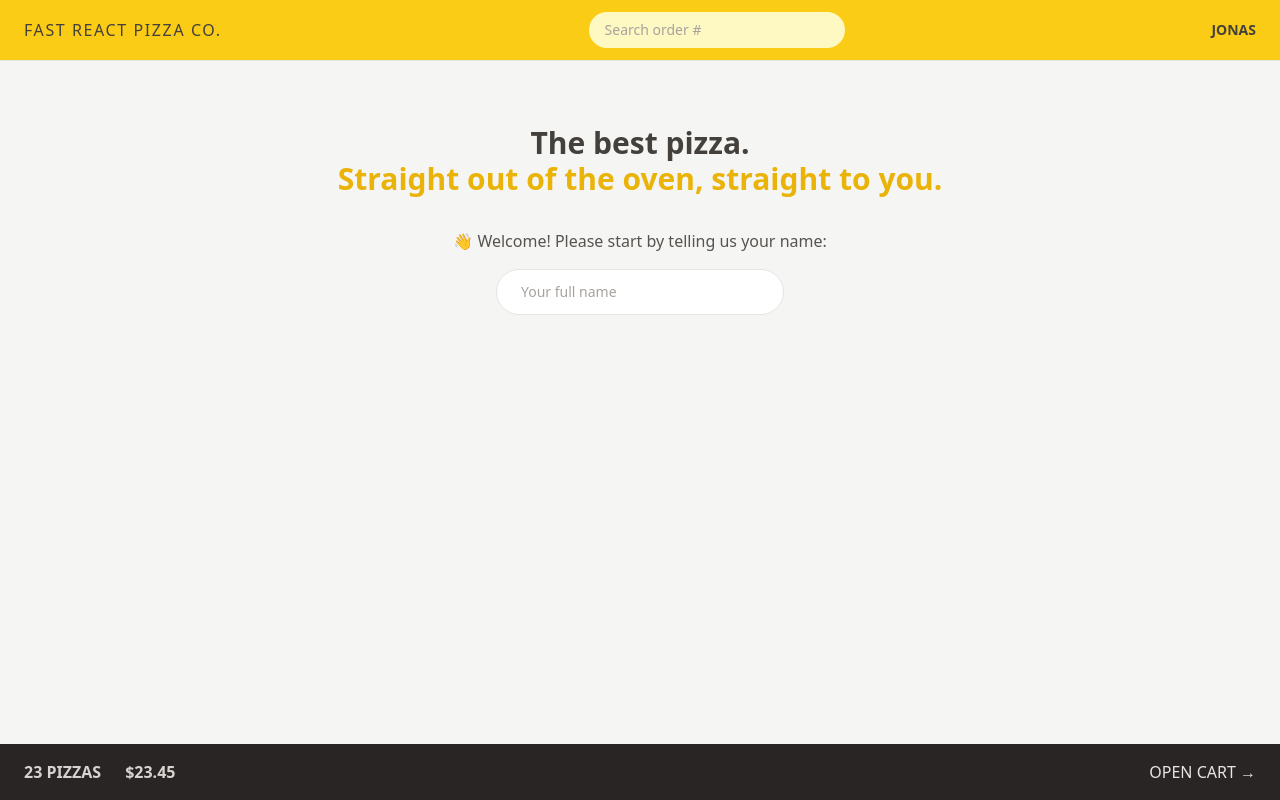
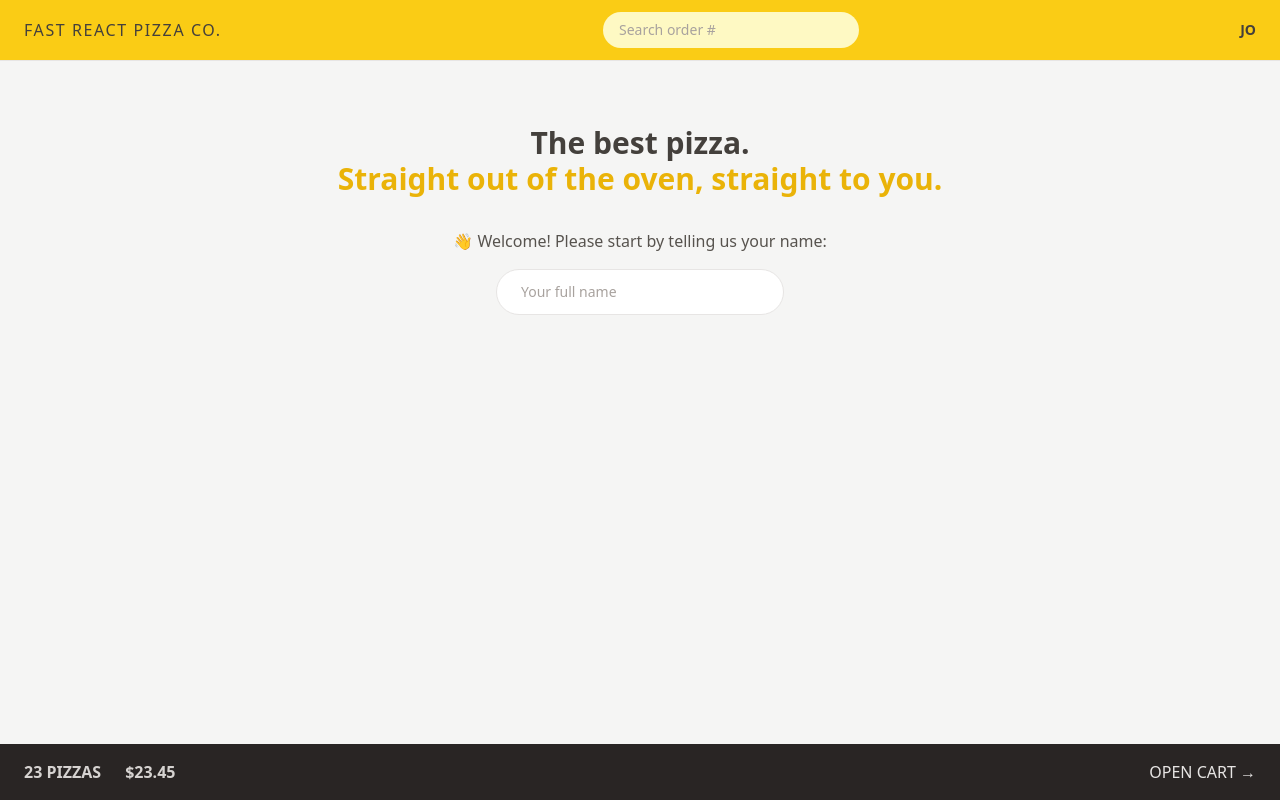
Before and after one commit to yohannes-mesay/food-order, a React (Vite) app: page / in a window 1280 px wide. Built offline with nearby package versions, Linux system fonts and the light colour scheme.

Commit message:
userSlice update

```diff
--- a/src/features/user/Username.jsx
+++ b/src/features/user/Username.jsx
@@ -1,5 +1,5 @@
 function Username() {
-  return <div className="hidden text-sm font-semibold md:block">Jonas</div>;
+  return <div className="hidden text-sm font-semibold md:block">jo</div>;
 }
 
 export default Username;
--- /dev/null
+++ b/src/features/user/userSlice.js
@@ -0,0 +1,25 @@
+// function getPosition() {
+//   return new Promise(function (resolve, reject) {
+//     navigator.geolocation.getCurrentPosition(resolve, reject);
+//   });
+// }
+
+// async function fetchAddress() {
+//   // 1) We get the user's geolocation position
+//   const positionObj = await getPosition();
+//   const position = {
+//     latitude: positionObj.coords.latitude,
+//     longitude: positionObj.coords.longitude,
+//   };
+
+//   // 2) Then we use a reverse geocoding API to get a description of the user's address, so we can display it the order form, so that the user can correct it if wrong
+//   const addressObj = await getAddress(position);
+//   const address = `${addressObj?.locality}, ${addressObj?.city} ${addressObj?.postcode}, ${addressObj?.countryName}`;
+
+//   // 3) Then we return an object with the data that we are interested in
+//   return { position, address };
+// }
+const initialState={
+  userName:''
+}
+const userSlice=
```
Also changed, not shown: src/ui/Header.jsx (+3 -4 lines).
